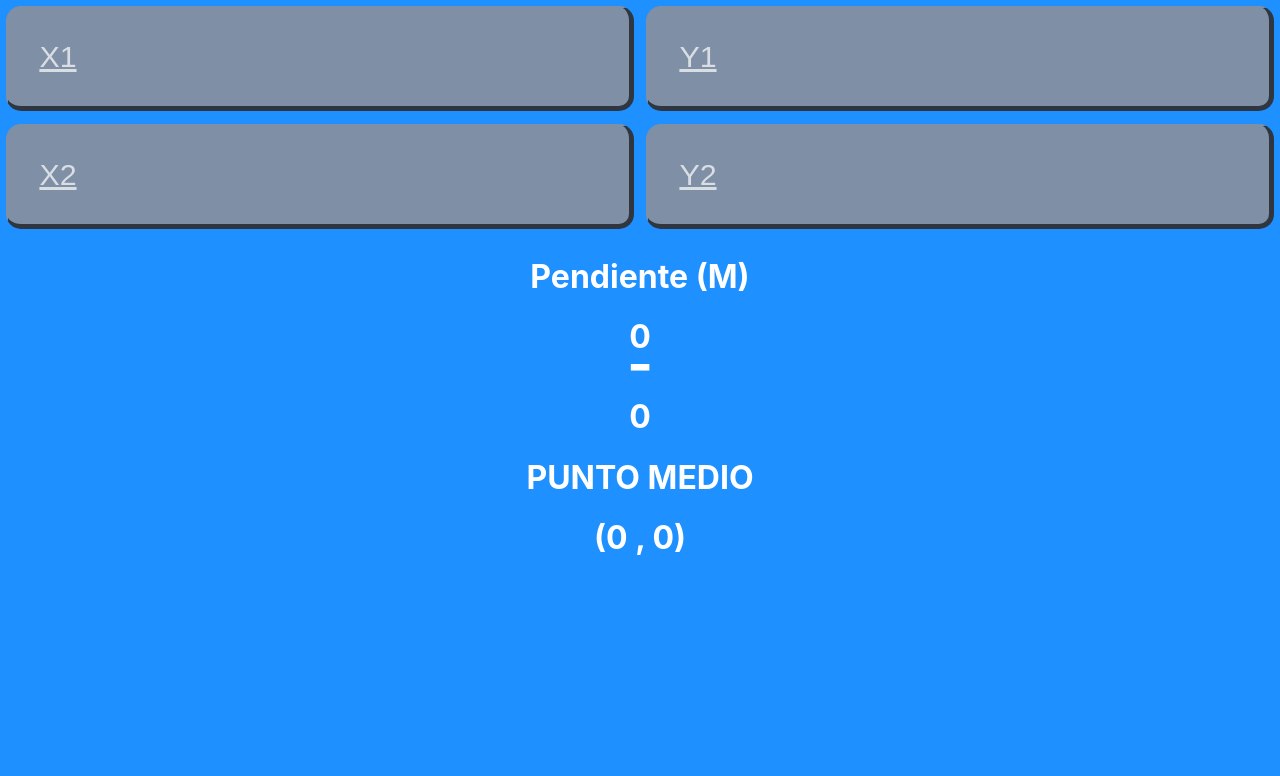
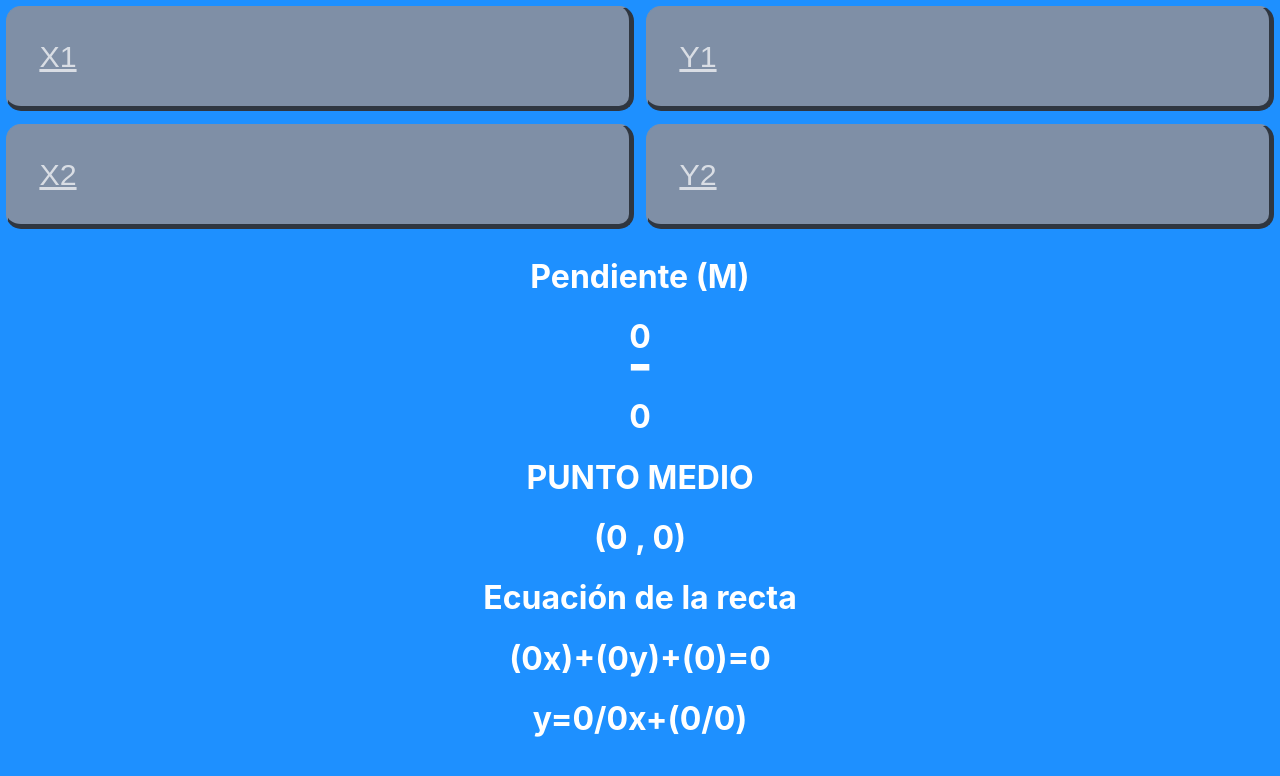
Before and after one commit to ref1821/calculadoras, a React (Create React App) app: page /pendiente in a window 1280 px wide. Shown: the top 776 px of the page. Built offline with nearby package versions, Linux system fonts and the light colour scheme.

Commit message:
ecuación de la recta

```diff
--- a/src/pendiente/Pendiente.jsx
+++ b/src/pendiente/Pendiente.jsx
@@ -20,8 +20,6 @@ const Pendiente = () => {
         setDatos({
             ...datos,
             [event.target.name] : event.target.value,
-
-            pmx: datos.xOne+datos.xTwo,
         })
     }
 
@@ -39,6 +37,10 @@ const Pendiente = () => {
 
                 <h1>PUNTO MEDIO</h1>
                 <h1>({(parseInt(datos.xOne)+parseInt(datos.xTwo))/2}  ,  {(parseInt(datos.yOne)+parseInt(datos.yTwo))/2})</h1>
+
+                <h1>Ecuación de la recta</h1>
+                <h1>({datos.yTwo-datos.yOne}x)+({datos.xTwo-datos.xOne}y)+({datos.yOne*(datos.xTwo-datos.xOne)-datos.xOne*(datos.yTwo-datos.yOne)})=0</h1>
+                <h1>y={(datos.yTwo-datos.yOne)}/{(datos.xTwo-datos.xOne)}x+({datos.yOne*(datos.xTwo-datos.xOne)-datos.xOne*(datos.yTwo-datos.yOne)}/{(datos.xTwo-datos.xOne)})</h1>
             </div>
         </div>
     )
```
